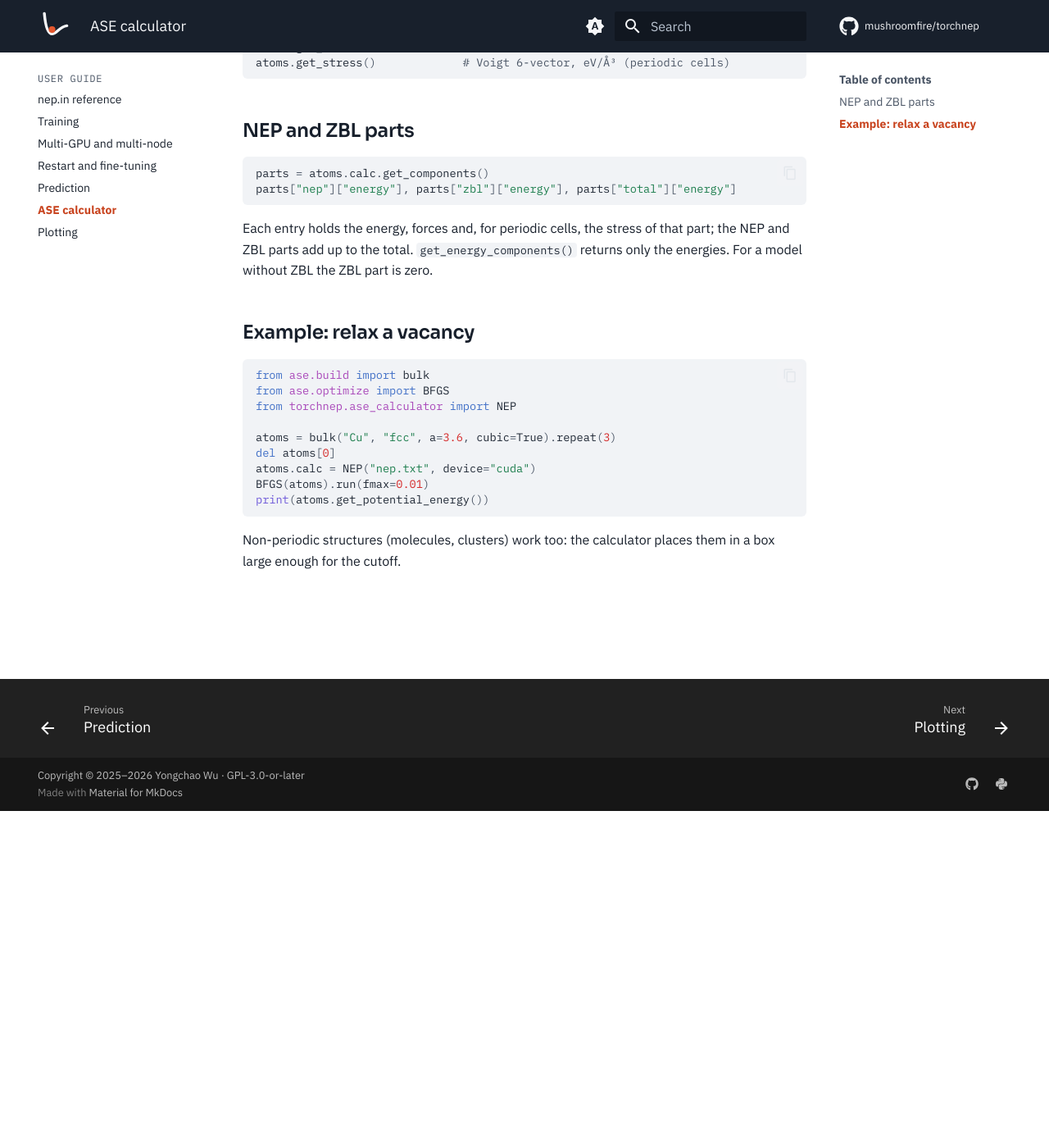
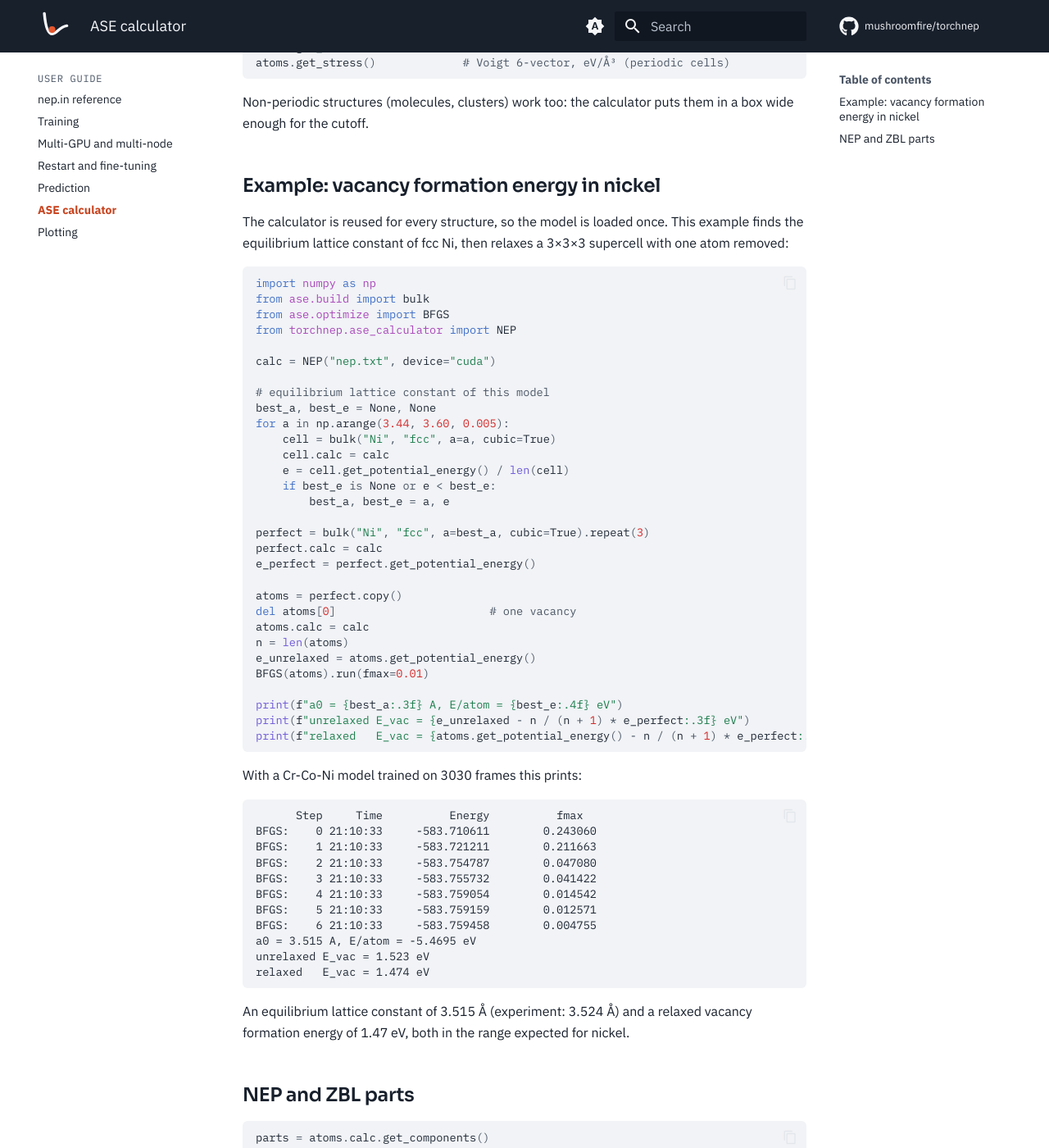
Before and after one commit to mushroomfire/torchnep, an MkDocs documentation site: the page built from docs/guide/ase.md, in a window 1280 px wide and 1400 px high, scrolled down 411 px. Shown: the whole window at 82% size. Built offline with MkDocs 1.6.1 and Material for MkDocs 9.7.7, drawn with Linux system fonts in a browser that asks for light colours; comment, search, counter and statistics services are not loaded; some of the changed text lies outside the part shown.

Commit message:
docs: a figure for every plotting example, and examples with their real output (Ni vacancy, prediction, model slimming)

````diff
--- a/docs/guide/ase.md
+++ b/docs/guide/ase.md
@@ -14,6 +14,63 @@ atoms.get_forces()             # (N, 3) eV/Å
 atoms.get_stress()             # Voigt 6-vector, eV/Å³ (periodic cells)
 ```
 
+Non-periodic structures (molecules, clusters) work too: the calculator puts them in a box wide enough for the cutoff.
+
+## Example: vacancy formation energy in nickel
+
+The calculator is reused for every structure, so the model is loaded once. This example finds the equilibrium lattice constant of fcc Ni, then relaxes a 3×3×3 supercell with one atom removed:
+
+```python
+import numpy as np
+from ase.build import bulk
+from ase.optimize import BFGS
+from torchnep.ase_calculator import NEP
+
+calc = NEP("nep.txt", device="cuda")
+
+# equilibrium lattice constant of this model
+best_a, best_e = None, None
+for a in np.arange(3.44, 3.60, 0.005):
+    cell = bulk("Ni", "fcc", a=a, cubic=True)
+    cell.calc = calc
+    e = cell.get_potential_energy() / len(cell)
+    if best_e is None or e < best_e:
+        best_a, best_e = a, e
+
+perfect = bulk("Ni", "fcc", a=best_a, cubic=True).repeat(3)
+perfect.calc = calc
+e_perfect = perfect.get_potential_energy()
+
+atoms = perfect.copy()
+del atoms[0]                       # one vacancy
+atoms.calc = calc
+n = len(atoms)
+e_unrelaxed = atoms.get_potential_energy()
+BFGS(atoms).run(fmax=0.01)
+
+print(f"a0 = {best_a:.3f} A, E/atom = {best_e:.4f} eV")
+print(f"unrelaxed E_vac = {e_unrelaxed - n / (n + 1) * e_perfect:.3f} eV")
+print(f"relaxed   E_vac = {atoms.get_potential_energy() - n / (n + 1) * e_perfect:.3f} eV")
+```
+
+With a Cr-Co-Ni model trained on 3030 frames this prints:
+
+```text
+      Step     Time          Energy          fmax
+BFGS:    0 21:10:33     -583.710611        0.243060
+BFGS:    1 21:10:33     -583.721211        0.211663
+BFGS:    2 21:10:33     -583.754787        0.047080
+BFGS:    3 21:10:33     -583.755732        0.041422
+BFGS:    4 21:10:33     -583.759054        0.014542
+BFGS:    5 21:10:33     -583.759159        0.012571
+BFGS:    6 21:10:33     -583.759458        0.004755
+a0 = 3.515 A, E/atom = -5.4695 eV
+unrelaxed E_vac = 1.523 eV
+relaxed   E_vac = 1.474 eV
+```
+
+An equilibrium lattice constant of 3.515 Å (experiment: 3.524 Å) and a relaxed vacancy formation energy of 1.47 eV, both in the range expected for nickel.
+
 ## NEP and ZBL parts
 
 ```python
@@ -21,20 +78,4 @@ parts = atoms.calc.get_components()
 parts["nep"]["energy"], parts["zbl"]["energy"], parts["total"]["energy"]
 ```
 
-Each entry holds the energy, forces and, for periodic cells, the stress of that part; the NEP and ZBL parts add up to the total. `get_energy_components()` returns only the energies. For a model without ZBL the ZBL part is zero.
-
-## Example: relax a vacancy
-
-```python
-from ase.build import bulk
-from ase.optimize import BFGS
-from torchnep.ase_calculator import NEP
-
-atoms = bulk("Cu", "fcc", a=3.6, cubic=True).repeat(3)
-del atoms[0]
-atoms.calc = NEP("nep.txt", device="cuda")
-BFGS(atoms).run(fmax=0.01)
-print(atoms.get_potential_energy())
-```
-
-Non-periodic structures (molecules, clusters) work too: the calculator places them in a box large enough for the cutoff.
+Each entry holds the energy, forces and, for periodic cells, the stress of that part; the NEP and ZBL parts add up to the total. `get_energy_components()` returns only the energies. For a model without ZBL, and for any structure whose atoms all sit beyond the ZBL cutoff, the ZBL part is zero.
````
Also changed, not shown: docs/guide/plotting.md (+79 -18 lines), docs/guide/prediction.md (+36 -10 lines), docs/guide/restart-finetune.md (+11 -4 lines), docs/assets/plot_dashboard.png, docs/assets/plot_errors.png (added), docs/assets/plot_loss.png (added), docs/assets/plot_parity.png (added), docs/assets/plot_parity_density.png (added), docs/assets/plot_parity_margins_density.png (deleted), docs/assets/plot_parity_shift.png (added), docs/assets/plot_periodic_table.png (added).
